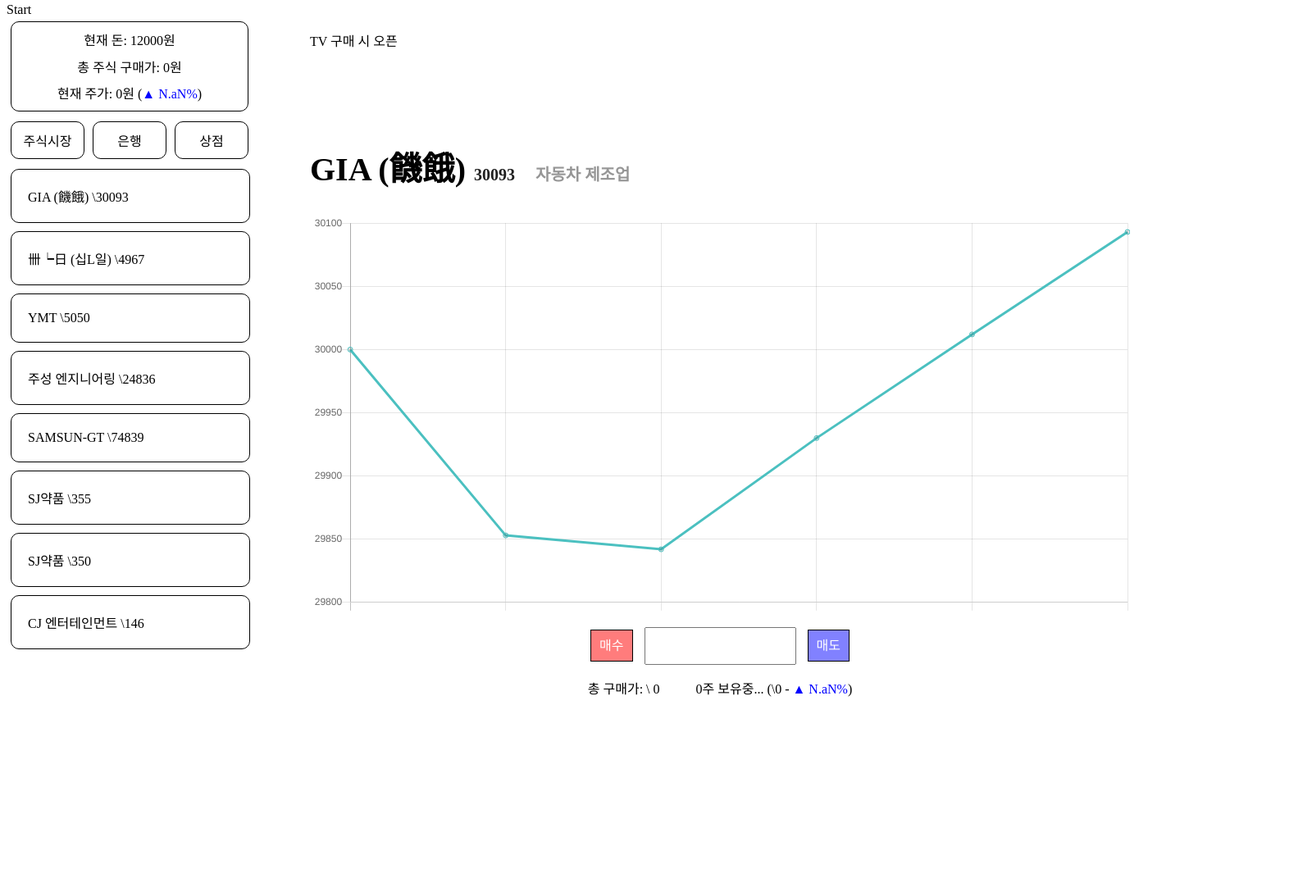
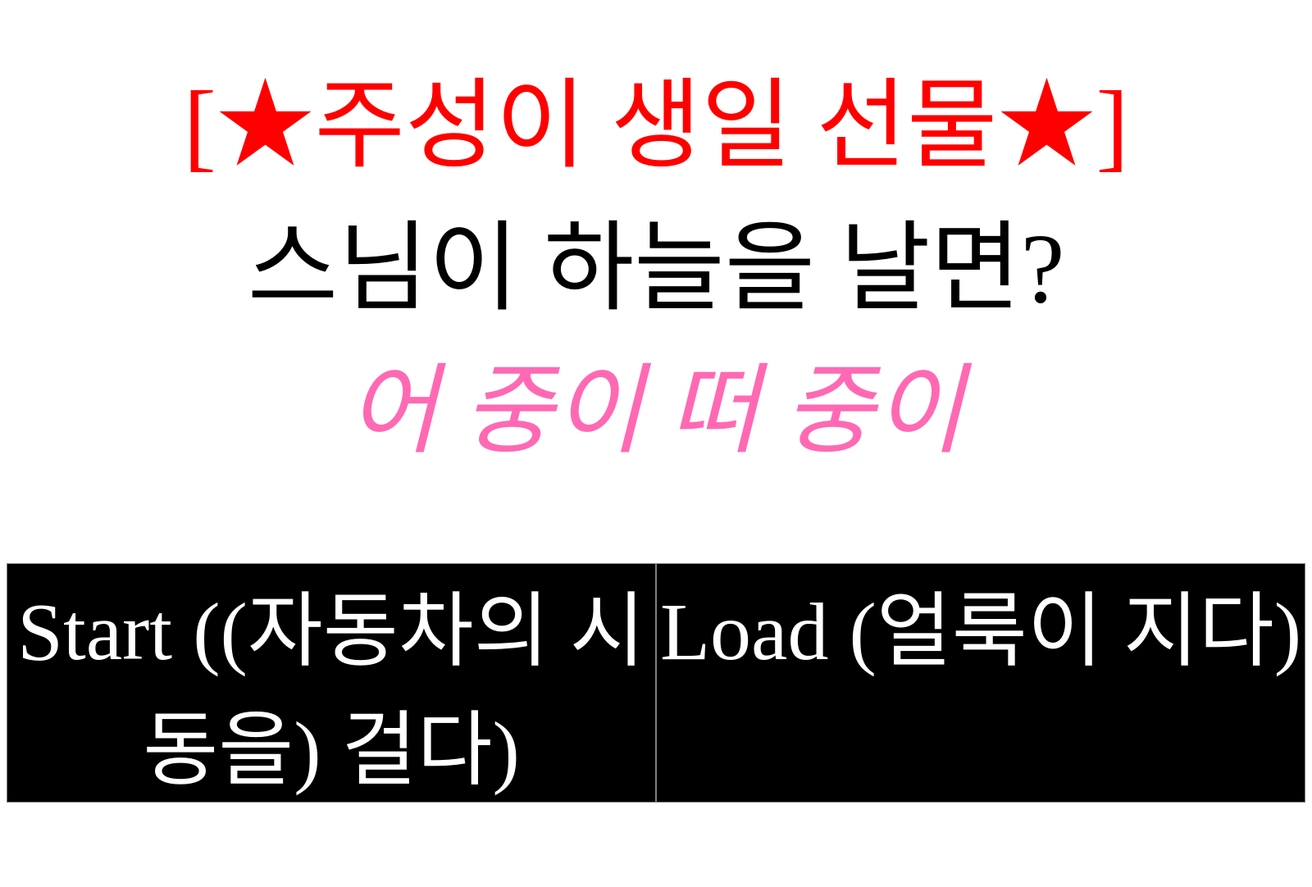
Before and after one commit to Leeilwoo0309/js-birthday, an Electron app: page src/html/index.html in a window 1600 px wide. Shown: the part 5-1087 px from the top of the page at 82% size. Drawn offline with nearby package versions, Linux system fonts and the light colour scheme; a web font is replaced by a local one.

Commit message:
타이틀 만듦
옆에서 잘 모르는 김어진이라는 애가 자꾸 말 걸어서 많이 못 만들뮤ㅠㅠ

```diff
--- a/src/html/index.html
+++ b/src/html/index.html
@@ -5,15 +5,20 @@
         <meta name="viewport" content="width=device-width, initial-scale=1.0">
         <link rel="stylesheet" href="../style/global.css">
         <link rel="stylesheet" href="../style/stockInfo.css">
+        <link rel="stylesheet" href="../style/start.css">
         <script src="https://cdnjs.cloudflare.com/ajax/libs/Chart.js/2.4.0/Chart.min.js"></script>
     <title>[주성이 생일 선물] 초특급 어진이처럼 '주식'으로 돈벌기 시뮬레이터</title>
 </head>
 <body>
     <main role="main">
         <div id="start">
-            <span id="startButton">Start</span>
+            <p id="title"><span style="color:red">[★<span id="titleName">주성</span>이 생일 선물★]<br></span> 스님이 하늘을 날면?<br><span id="answer">어 중이 떠 중이</span></p>
+            <div id="startDiv">
+                <p id="startButton" class="btnStart">Start ((자동차의 시동을) 걸다)</p>
+                <p id="loadButton" class="btnStart">Load (얼룩이 지다)</p>
+            </div>
         </div>
-        <div id="started">
+        <div id="started" style="display: none;">
             <div id="list">
                 <div id="status">
                     <p>현재 돈: <span id="money">150,000</span>원</p>
--- a/src/js/funcs.js
+++ b/src/js/funcs.js
@@ -50,3 +50,6 @@ function drawChart(changes) {
     });
     return stockChartDraw;
 }
+// function randaaa(start: number, end: number): number {
+//     return Math.floor((Math.random() * (end-start+1)) + start);
+// }
--- a/src/js/main.js
+++ b/src/js/main.js
@@ -7,7 +7,11 @@ var buyOrSellPriceDisplayer = document.querySelector('#sellOrBuyPrice');
 var buySellGatsu = document.querySelector('#buySellGatsu');
 var menu = document.querySelectorAll('.menu');
 startBtn.addEventListener('click', function () {
-    // 시작
+    var startDiv = document.querySelector('#start');
+    var startDived = document.querySelector('#started');
+    startDiv.style.display = 'none';
+    startDived.style.display = '';
+    isStart = true;
 });
 // 주식 있는거 그려줌
 stock.forEach(function (e, i) {
@@ -70,6 +74,7 @@ menu.forEach(function (e, i) {
     });
 });
 setInterval(function () {
+    if (isStart) {
         stock.forEach(function (e, i) {
             var changeRatio = (Math.random() * 0.01) - 0.005;
             var thisDiv = stockListDivs[i];
@@ -96,4 +101,8 @@ setInterval(function () {
                 thisDiv.innerHTML = "".concat(e.name, " \\").concat(e.price, " (").concat(upOrDownPercenStringReturner(param), ")");
             }
         });
+    }
 }, 1000);
+setInterval(function () {
+    startScreen();
+}, 50);
--- a/src/js/update.js
+++ b/src/js/update.js
@@ -1,4 +1,5 @@
 var upDownPerCent;
+var colorNum = 0;
 function updateText(stockData) {
     var stockNameText = document.querySelector('#stockName');
     var stockPriceText = document.querySelector('#stockPrice');
@@ -9,7 +10,7 @@ function priceUpdate() {
         buyOrSellPriceDisplayer.innerHTML = "".concat(buySellGatsu.value, "\uAC00 \uB2C8\uB208\uC5D4 \uC22B\uC790\uB0D0?");
     }
     else {
-        buyOrSellPriceDisplayer.innerHTML = "".concat(stock[nowInfo].price * Number(buySellGatsu.value), "\n            <span id=\"nowStockInfo\">").concat(stock[nowInfo].amount, "\uC8FC \uBCF4\uC720\uC911... (\\").concat(stock[nowInfo].amount * stock[nowInfo].price, " - ").concat(upOrDownPercenStringReturner(), ")</span>");
+        buyOrSellPriceDisplayer.innerHTML = "".concat(stock[nowInfo].price * Number(buySellGatsu.value), "\n            <span id=\"nowStockInfo\">").concat(stock[nowInfo].amount, "\uC8FC \uBCF4\uC720\uC911... (\\").concat(stock[nowInfo].amount * stock[nowInfo].price, ")</span>");
     }
     calcCurrentStockMoney();
     upDownPerCent = Math.floor((currentStockMoney / boughtStockMoney) * 10000 - 10000).toString();
@@ -33,3 +34,17 @@ function upOrDownPercenStringReturner(upDownPerCent) {
         : upDownPerCent.substring(0, upDownPerCent.length - 2) == '-' ? '▼ 0' :
             '▲ ' + upDownPerCent.substring(0, upDownPerCent.length - 2), ".").concat(upDownPerCent.substring(upDownPerCent.length - 2), "%</span>");
 }
+function startScreen() {
+    var answer = document.querySelector("#answer");
+    var colorMTE = ['red', 'orange', 'yellow', 'greenyellow', 'green', 'blue', 'darkblue', 'purple', 'black', 'grey', 'hotpink'];
+    answer.style.color = colorMTE[colorNum];
+    if (colorNum == colorMTE.length)
+        colorNum = 1;
+    else
+        colorNum += 1;
+}
+document.querySelector('#title').addEventListener('click', function () {
+    var titleName = document.querySelector("#titleName");
+    //@ts-ignore
+    titleName.innerHTML = '서진';
+});
--- a/src/style/global.css
+++ b/src/style/global.css
@@ -4,6 +4,18 @@ body {
     font-family: 'NanumBarunGothic';
     overflow: hidden;
     user-select: none;
+}
+
+#title {
+    text-align: center;
+    font-size: 120px;
+    margin-top: 60px;
+    margin-bottom: 10px;
+}
+
+#answer {
+    font-style: italic;
+    color: blue;
 }
 
 .stockList {
@@ -140,6 +152,7 @@ body {
     color: blue;
 }
 
+
 .off {
     display: none;
 }
--- /dev/null
+++ b/src/style/start.css
@@ -0,0 +1,14 @@
+.btnStart {
+    text-align: center;
+    color: white;
+    background-color: black;
+    border: 1px solid gray;
+    font-size: 100px;
+    width: 50%;
+}
+
+#startDiv {
+    align-self: center;
+    grid-template-columns: 50% 50%;
+    display: flex;
+}
--- a/src/ts/funcs.ts
+++ b/src/ts/funcs.ts
@@ -43,3 +43,7 @@ function drawChart(changes: number[]) {
 
     return stockChartDraw
 }
+
+// function randaaa(start: number, end: number): number {
+//     return Math.floor((Math.random() * (end-start+1)) + start);
+// }
```
Also changed, not shown: index.js (+34 -7 lines), menu.js (added, +12 -0 lines), src/ts/main.ts (+13 -2 lines), src/ts/update.ts (+19 -1 lines), src/js/menu.js (added). Lines whose indentation alone changed are shown as unchanged.
